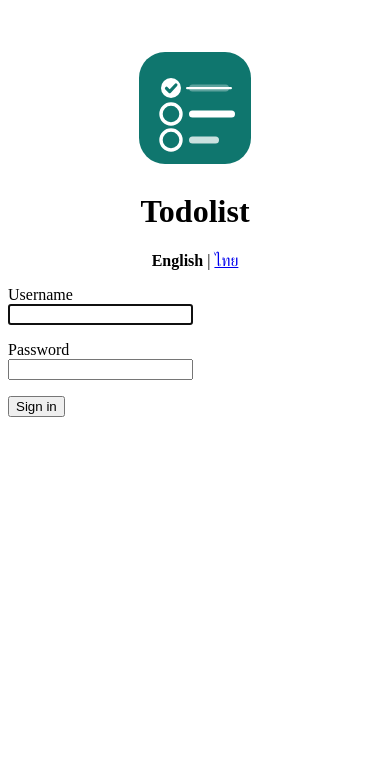
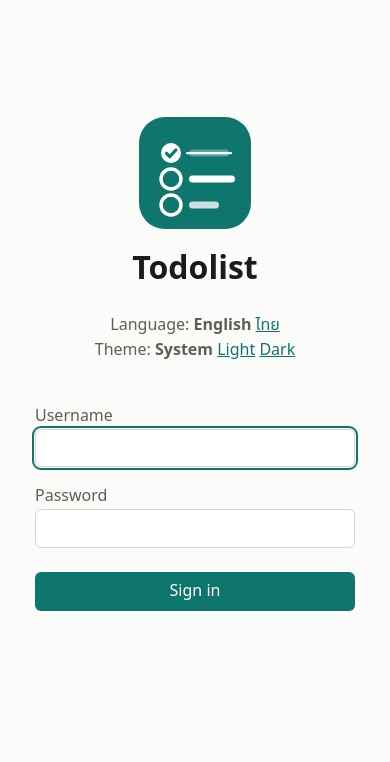
Before and after one commit to sayam/flask-todolist, a Flask app: page /login in a window 390 px wide. Shown: the top 762 px of the page. Run offline with Flask 3, Linux system fonts and the light colour scheme; some libraries are stand-ins or nearby versions.

Commit message:
feat(ui): add dark mode and centre the login form
dark mode
- stylesheet แรกของแอป (app/static/style.css) สีทั้งหมดเป็น CSS custom property
- ค่าเริ่มต้นคือ "ตามระบบ" = ไม่ใส่ data-theme ลง <html> เลย
  ปล่อยให้ prefers-color-scheme ตัดสิน ถ้าใส่ค่าตายตัวคนที่ตั้ง dark
  ไว้ที่ OS จะได้หน้าสว่างแทน
- กดเลือกเองได้ที่เมนู เก็บใน session + User.theme แบบเดียวกับภาษา
  "ตามระบบ" เก็บเป็น NULL ไม่ใช่สตริง 'auto'
- ธีมมืดประกาศสองที่ (media query กับ [data-theme=dark]) เพราะ CSS
  ใช้บล็อกเดียวร่วมกันไม่ได้ — มีเทสต์ดักว่าค่าสองที่ต้องตรงกัน
  และดักว่าห้ามมีสีดิบนอกบล็อกนิยามธีม

หน้า login
- ห่อด้วย .auth ที่ใช้ flex จัดกึ่งกลางทั้งแนวตั้งและแนวนอน
- ฟอร์มกว้างคงที่ ช่องกรอกเต็มความกว้าง

ดึง _safe_referrer() ออกมาใช้ร่วมกันระหว่างสลับภาษาและสลับธีม

Co-Authored-By: Claude Opus 5 <noreply@anthropic.com>

```diff
--- a/app/__init__.py
+++ b/app/__init__.py
@@ -52,9 +52,14 @@ def create_app(config_class=Config):
     def inject_i18n():
         from flask_babel import get_locale
 
+        from app.theme import AUTO, CHOICES, select_theme
+
         return {
             "current_locale": str(get_locale() or app.config["BABEL_DEFAULT_LOCALE"]),
             "languages": app.config["LANGUAGES"],
+            "current_theme": select_theme(),
+            "theme_choices": CHOICES,
+            "theme_auto": AUTO,
         }
 
     @app.errorhandler(429)
--- a/app/models.py
+++ b/app/models.py
@@ -17,6 +17,9 @@ class User(UserMixin, db.Model):
     created_at = db.Column(db.DateTime, default=_utcnow)
     # ภาษาที่ผู้ใช้เลือกไว้ NULL = ยังไม่เคยเลือก ให้ไปดู Accept-Language แทน
     locale = db.Column(db.String(8), nullable=True)
+    # ธีมที่ผู้ใช้เลือกไว้ 'light' หรือ 'dark'
+    # NULL = ตามระบบ (ปล่อยให้ prefers-color-scheme ตัดสิน)
+    theme = db.Column(db.String(8), nullable=True)
 
     categories = db.relationship(
         "Category", back_populates="user", cascade="all, delete-orphan"
--- a/app/routes.py
+++ b/app/routes.py
@@ -6,6 +6,9 @@ from flask_login import current_user, login_required
 
 from app import db
 from app.i18n import SESSION_KEY, is_supported
+from app.theme import AUTO as THEME_AUTO
+from app.theme import SESSION_KEY as THEME_SESSION_KEY
+from app.theme import is_supported as theme_is_supported
 from app.models import Category, Todo
 
 bp = Blueprint("main", __name__)
@@ -52,6 +55,17 @@ def _parse_due_date(raw):
     if parsed.tzinfo is not None:
         raise ValueError("ไม่รับ timezone offset — ใช้เวลาท้องถิ่นเท่านั้น")
     return parsed
+
+
+def _safe_referrer():
+    """path ของหน้าก่อนหน้า รับเฉพาะที่อยู่ในเว็บเรา ไม่งั้นเป็น open redirect"""
+    target = request.referrer or ""
+    if not target.startswith(request.host_url):
+        return url_for("main.index")
+    path = target[len(request.host_url) :]
+    if not path or path.startswith("/"):
+        return url_for("main.index")
+    return "/" + path
 
 
 @bp.route("/")
@@ -241,9 +255,21 @@ def set_language(code):
         current_user.locale = code
         db.session.commit()
 
-    # กลับไปหน้าเดิม แต่รับเฉพาะ path ภายในเว็บเรา ไม่งั้นจะเป็น open redirect
-    target = request.referrer or ""
-    path = target.split(request.host_url, 1)[-1] if target.startswith(request.host_url) else ""
-    if path and not path.startswith("//"):
-        return redirect("/" + path.lstrip("/"))
-    return redirect(url_for("main.index"))
+    return redirect(_safe_referrer())
+
+
+@bp.route("/theme/<value>")
+def set_theme(value):
+    """สลับธีม แล้วกลับไปหน้าเดิม — เหมือน set_language ทุกอย่าง
+
+    'auto' เก็บเป็น NULL ในโปรไฟล์ เพราะหมายถึง "ไม่เลือก" ไม่ใช่ธีมชื่อ auto
+    """
+    if not theme_is_supported(value):
+        abort(404)
+
+    session[THEME_SESSION_KEY] = value
+    if current_user.is_authenticated:
+        current_user.theme = None if value == THEME_AUTO else value
+        db.session.commit()
+
+    return redirect(_safe_referrer())
--- /dev/null
+++ b/app/static/style.css
@@ -0,0 +1,204 @@
+/* ธีมสว่าง/มืด
+ *
+ * ค่าสีทั้งหมดอยู่ใน custom property ชุดเดียว แล้วสลับค่าตามธีม
+ * ตัวที่เหลือในไฟล์อ้างถึงตัวแปร ไม่มีสีดิบ ๆ กระจายอยู่
+ *
+ * ธีมมืดถูกประกาศสองที่โดยตั้งใจ:
+ *   1. ใน @media prefers-color-scheme สำหรับคนที่ไม่ได้เลือกเอง (ธีม auto)
+ *   2. ที่ [data-theme="dark"] สำหรับคนที่กดเลือกเอง
+ * CSS ไม่มีวิธีใช้บล็อกเดียวร่วมกันได้ (media query เขียนเป็น selector ไม่ได้)
+ * แก้สีตรงไหนต้องแก้ทั้งสองที่ — tests/test_theme.py ดักไว้ว่าค่าต้องตรงกัน
+ */
+
+:root {
+  color-scheme: light;
+  --bg: #fbfbf9;
+  --surface: #ffffff;
+  --fg: #1b1b19;
+  --muted: #5e5e57;
+  --border: #d7d7d0;
+  --accent: #0f766e;
+  --accent-fg: #ffffff;
+  --danger: #b00020;
+  --overdue: #b00020;
+}
+
+/* ธีมมืดตามค่าที่ OS ตั้งไว้ — ยกเว้นผู้ใช้บังคับ light ไว้เอง */
+@media (prefers-color-scheme: dark) {
+  :root:not([data-theme="light"]) {
+    color-scheme: dark;
+    --bg: #16181a;
+    --surface: #1f2225;
+    --fg: #e8e8e3;
+    --muted: #a3a49e;
+    --border: #34383c;
+    --accent: #2dd4bf;
+    --accent-fg: #10201e;
+    --danger: #ff6b6b;
+    --overdue: #ff8080;
+  }
+}
+
+/* ผู้ใช้กดเลือกธีมมืดเอง — ต้องชนะค่าของ OS */
+:root[data-theme="dark"] {
+  color-scheme: dark;
+  --bg: #16181a;
+  --surface: #1f2225;
+  --fg: #e8e8e3;
+  --muted: #a3a49e;
+  --border: #34383c;
+  --accent: #2dd4bf;
+  --accent-fg: #10201e;
+  --danger: #ff6b6b;
+  --overdue: #ff8080;
+}
+
+body {
+  margin: 0 auto;
+  padding: 1.5rem 1rem 4rem;
+  max-width: 52rem;
+  background: var(--bg);
+  color: var(--fg);
+  font-family: system-ui, -apple-system, "Noto Sans Thai", sans-serif;
+  line-height: 1.6;
+}
+
+a {
+  color: var(--accent);
+}
+
+hr {
+  border: 0;
+  border-top: 1px solid var(--border);
+  margin: 1.5rem 0;
+}
+
+header a {
+  color: inherit;
+  text-decoration: none;
+}
+
+nav {
+  color: var(--muted);
+  display: flex;
+  flex-wrap: wrap;
+  align-items: center;
+  gap: 0.4rem;
+  margin-top: 0.5rem;
+}
+
+nav form {
+  display: inline;
+}
+
+/* ฟอร์มและปุ่ม */
+input,
+select,
+button {
+  font: inherit;
+  color: var(--fg);
+  background: var(--surface);
+  border: 1px solid var(--border);
+  border-radius: 6px;
+  padding: 0.35rem 0.5rem;
+}
+
+input:focus-visible,
+select:focus-visible,
+button:focus-visible {
+  outline: 2px solid var(--accent);
+  outline-offset: 1px;
+}
+
+button {
+  cursor: pointer;
+}
+
+button[type="submit"] {
+  background: var(--accent);
+  color: var(--accent-fg);
+  border-color: transparent;
+}
+
+/* ปุ่มในแถวรายการและในเมนูให้ดูเบากว่าปุ่มหลัก */
+nav button,
+li button {
+  background: var(--surface);
+  color: var(--fg);
+  border-color: var(--border);
+}
+
+label {
+  color: var(--muted);
+}
+
+ul {
+  list-style: none;
+  padding: 0;
+}
+
+li {
+  padding: 0.5rem 0;
+  border-bottom: 1px solid var(--border);
+}
+
+li:last-child {
+  border-bottom: 0;
+}
+
+small {
+  color: var(--muted);
+}
+
+.overdue {
+  color: var(--overdue);
+}
+
+/* หน้า login — จัดกล่องทั้งใบไว้กลางจอ */
+.auth {
+  min-height: 80vh;
+  display: flex;
+  flex-direction: column;
+  align-items: center;
+  justify-content: center;
+  text-align: center;
+}
+
+.auth form {
+  width: 100%;
+  max-width: 20rem;
+  text-align: left;
+}
+
+.auth input {
+  width: 100%;
+  box-sizing: border-box;
+}
+
+.auth button[type="submit"] {
+  width: 100%;
+  margin-top: 0.5rem;
+}
+
+.auth h1 {
+  margin: 0.5rem 0 0.25rem;
+}
+
+.auth .switcher {
+  color: var(--muted);
+  margin-bottom: 1.5rem;
+}
+
+.flash {
+  background: var(--surface);
+  border: 1px solid var(--border);
+  border-left: 3px solid var(--accent);
+  border-radius: 6px;
+  padding: 0.5rem 0.75rem;
+  margin: 0 0 1rem;
+}
+
+.flash li {
+  border: 0;
+  padding: 0;
+}
--- a/app/templates/base.html
+++ b/app/templates/base.html
@@ -1,15 +1,43 @@
 <!doctype html>
-<html lang="{{ current_locale }}">
+{# ไม่ใส่ data-theme ตอนเป็น auto เพื่อให้ prefers-color-scheme ใน CSS ตัดสินเอง #}
+<html lang="{{ current_locale }}"{% if current_theme != theme_auto %} data-theme="{{ current_theme }}"{% endif %}>
 <head>
   <meta charset="utf-8">
   <meta name="viewport" content="width=device-width, initial-scale=1">
   <title>{% block title %}{{ _('Todolist') }}{% endblock %}</title>
   <link rel="icon" type="image/svg+xml" href="{{ url_for('static', filename='logo-small.svg') }}">
+  <link rel="stylesheet" href="{{ url_for('static', filename='style.css') }}">
 </head>
 <body>
+
+{% macro theme_switcher() %}
+  <span>{{ _('Theme') }}:</span>
+  {% for value in theme_choices %}
+    {%- set label = {'auto': _('System'), 'light': _('Light'), 'dark': _('Dark')}[value] %}
+    {%- if value == current_theme %}
+      <strong>{{ label }}</strong>
+    {%- else %}
+      <a href="{{ url_for('main.set_theme', value=value) }}">{{ label }}</a>
+    {%- endif %}
+    {{- ' ' }}
+  {% endfor %}
+{% endmacro %}
+
+{% macro language_switcher() %}
+  <span>{{ _('Language') }}:</span>
+  {% for code, name in languages.items() %}
+    {%- if code == current_locale %}
+      <strong>{{ name }}</strong>
+    {%- else %}
+      <a href="{{ url_for('main.set_language', code=code) }}" hreflang="{{ code }}">{{ name }}</a>
+    {%- endif %}
+    {{- ' ' }}
+  {% endfor %}
+{% endmacro %}
+
   {% if current_user.is_authenticated %}
   <header>
-    <a href="{{ url_for('main.index') }}" style="text-decoration:none; color:inherit">
+    <a href="{{ url_for('main.index') }}">
       <img src="{{ url_for('static', filename='logo-small.svg') }}" alt="" width="28" height="28"
            style="vertical-align:middle">
       <strong style="vertical-align:middle; font-size:1.3em">{{ _('Todolist') }}</strong>
@@ -19,27 +47,19 @@
     <a href="{{ url_for('main.index') }}">{{ _('Tasks') }}</a> |
     <a href="{{ url_for('main.categories') }}">{{ _('Categories') }}</a> |
     <span>{{ current_user.username }}</span>
-    <form action="{{ url_for('auth.logout') }}" method="post" style="display:inline">
+    <form action="{{ url_for('auth.logout') }}" method="post">
       <input type="hidden" name="csrf_token" value="{{ csrf_token() }}">
       <button type="submit">{{ _('Sign out') }}</button>
     </form>
-    &nbsp;|&nbsp;
-    <span>{{ _('Language') }}:</span>
-    {% for code, name in languages.items() %}
-      {%- if code == current_locale %}
-        <strong>{{ name }}</strong>
-      {%- else %}
-        <a href="{{ url_for('main.set_language', code=code) }}" hreflang="{{ code }}">{{ name }}</a>
-      {%- endif %}
-      {{- ' ' }}
-    {% endfor %}
+    | {{ language_switcher() }}
+    | {{ theme_switcher() }}
   </nav>
   <hr>
   {% endif %}
 
   {% with messages = get_flashed_messages() %}
     {% if messages %}
-    <ul>
+    <ul class="flash">
       {% for message in messages %}
       <li><strong>{{ message }}</strong></li>
       {% endfor %}
--- a/app/templates/index.html
+++ b/app/templates/index.html
@@ -89,7 +89,7 @@
 
     {% if todo.due_date %}
       {% if todo.is_overdue %}
-        <strong style="color:#b00">{{ _('Overdue') }}</strong>
+        <strong class="overdue">{{ _('Overdue') }}</strong>
       {% elif todo.is_due_today %}
         <strong>{{ _('Due today at %(time)s', time=todo.due_date.strftime('%H:%M')) }}</strong>
       {% endif %}
--- a/app/templates/login.html
+++ b/app/templates/login.html
@@ -2,20 +2,15 @@
 {% block title %}{{ _('Sign in') }}{% endblock %}
 
 {% block content %}
-<div style="text-align:center; margin-top:3em">
+<div class="auth">
   <img src="{{ url_for('static', filename='logo.svg') }}" alt="{{ _('Todolist') }}" width="120" height="120">
   <h1>{{ _('Todolist') }}</h1>
-  <p>
-    {% for code, name in languages.items() %}
-      {%- if code == current_locale %}
-        <strong>{{ name }}</strong>
-      {%- else %}
-        <a href="{{ url_for('main.set_language', code=code) }}" hreflang="{{ code }}">{{ name }}</a>
-      {%- endif %}
-      {{- ' | ' if not loop.last else '' }}
-    {% endfor %}
+
+  <p class="switcher">
+    {{ language_switcher() }}
+    <br>
+    {{ theme_switcher() }}
   </p>
-</div>
 
   {% if rate_limited %}
   <p><strong>{{ _('Too many sign-in attempts — please wait and try again.') }} ({{ rate_limited }})</strong></p>
@@ -33,4 +28,5 @@
     </p>
     <button type="submit">{{ _('Sign in') }}</button>
   </form>
+</div>
 {% endblock %}
```
Also changed, not shown: CLAUDE.md (+12 -0 lines), app/theme.py (added, +38 -0 lines), migrations/versions/81b7c3f4e01f_add_theme_to_user.py (added, +32 -0 lines), tests/test_theme.py (added, +183 -0 lines), README.md, app/translations/en/LC_MESSAGES/messages.po, app/translations/th/LC_MESSAGES/messages.po, 2 other files. Lines whose indentation alone changed are shown as unchanged.
